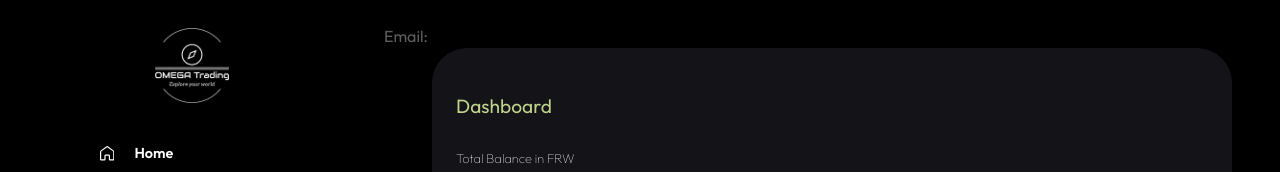
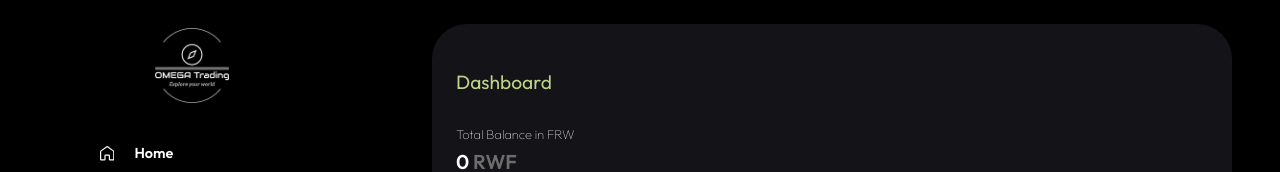
Before and after one commit to conta09/omega-prototype, a Next.js app: page /dashboard in a window 1280 px wide. Shown: the top 172 px of the page. Built offline with nearby package versions, Linux system fonts and the light colour scheme; no server answers.

Commit message:
revised Layout

```diff
--- a/app/components/Layout.js
+++ b/app/components/Layout.js
@@ -35,9 +35,6 @@ const Layout = ({ children, handleDepositClick, handleWithdrawClick, setContent,
             <main className="content flex-grow text-white">
                 <div className="">
                     <Row toggleMenu={toggleMenu} />
-                    <div className='text-[#5f5e5e] font-normal '>
-                        Email: <span>{user.email}</span>
-                    </div>
 
                     <TopBar
                         handleDepositClick={handleDepositClick}
```
